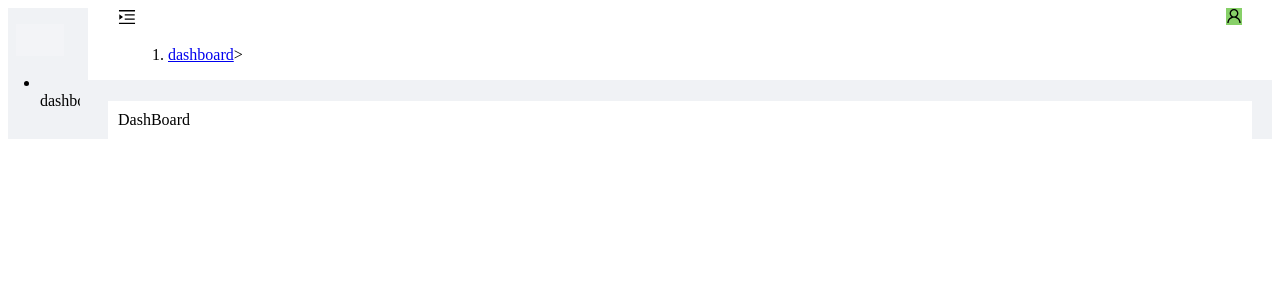
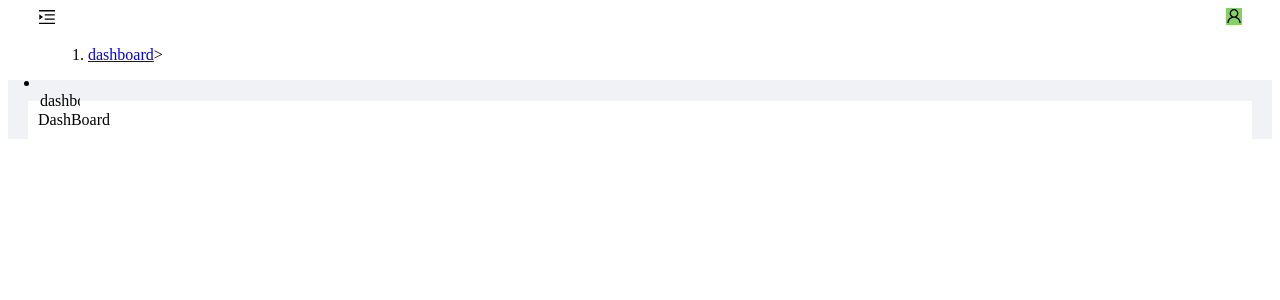
Before and after one commit to yourenz/react-vite-admin, a React (Vite) app: page / in a window 1280 px wide. Both pictures are taken after typing "Sample", "Sample123" into the empty fields and a click on the button "Login". Shown: the top 300 px of the page. Built offline with nearby package versions, Linux system fonts and the light colour scheme.

Commit message:
style: add transition

```diff
--- a/src/layout/components/Container/index.tsx
+++ b/src/layout/components/Container/index.tsx
@@ -1,12 +1,17 @@
 import { Layout } from 'antd'
+
+import { useAppSelector } from '@/store'
 
 import Main from '../Main'
 import SideBar from '../SiderBar'
 
 const Container = (): JSX.Element => {
+  const { collapsed } = useAppSelector((state) => state.layoutReducer)
+
   return (
     <Layout style={{ height: '100%' }}>
       <SideBar />
+      <div style={{ width: collapsed ? 80 : 200, transition: 'width 0.2s' }} />
       <Main />
     </Layout>
   )
--- a/src/layout/components/Main/index.tsx
+++ b/src/layout/components/Main/index.tsx
@@ -5,7 +5,6 @@ import { Redirect, Route, Switch } from 'react-router-dom'
 import NoAuth from '@/components/NoAuth'
 import NoMatch from '@/components/NoMatch'
 import routes from '@/route'
-import { useAppSelector } from '@/store'
 import { routeFlat } from '@/utils/utils'
 
 import NavBar from '../NavBar/index'
@@ -13,10 +12,8 @@ import styles from './index.module.scss'
 const { Content, Footer } = Layout
 
 const Main = (): JSX.Element => {
-  const { collapsed } = useAppSelector((state) => state.layoutReducer)
-
   return (
-    <Layout style={{ marginLeft: collapsed ? 80 : 200 }}>
+    <Layout>
       <NavBar />
       <Content>
         <div className={styles.layoutMainContent}>
```
